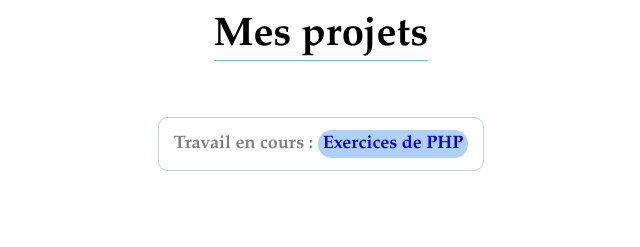
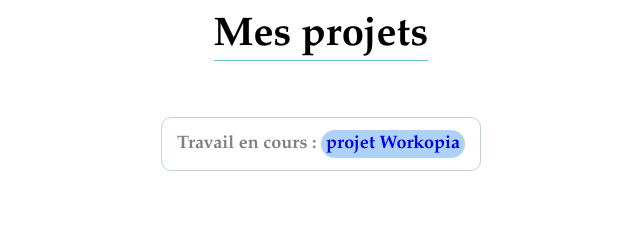
Before and after one commit to BertrandDuclot/bertrandduclot.github.io, a plain HTML site: page index.html in a window 1280 px wide. Shown: the part 820-1067 px from the top of the page, 319-959 px from the left. Drawn offline with Linux system fonts and the light colour scheme.

Commit message:
Update index.html

```diff
--- a/index.html
+++ b/index.html
@@ -75,7 +75,7 @@
         <h1 class="title-my-projects">Mes projets</h1>
 
         <!--Ongoing projects-->
-        <section class="upcoming-project">Travail en cours : <a class="ongoing" href="https://github.com/BertrandDuclot/Exercices-PHP">Exercices de PHP</a></section>
+        <section class="upcoming-project">Travail en cours : <a class="ongoing" href="https://github.com/BertrandDuclot/workopia-site">projet Workopia</a></section>
 
         <!--Frontend Projects-->
         <section class="projects">
```
